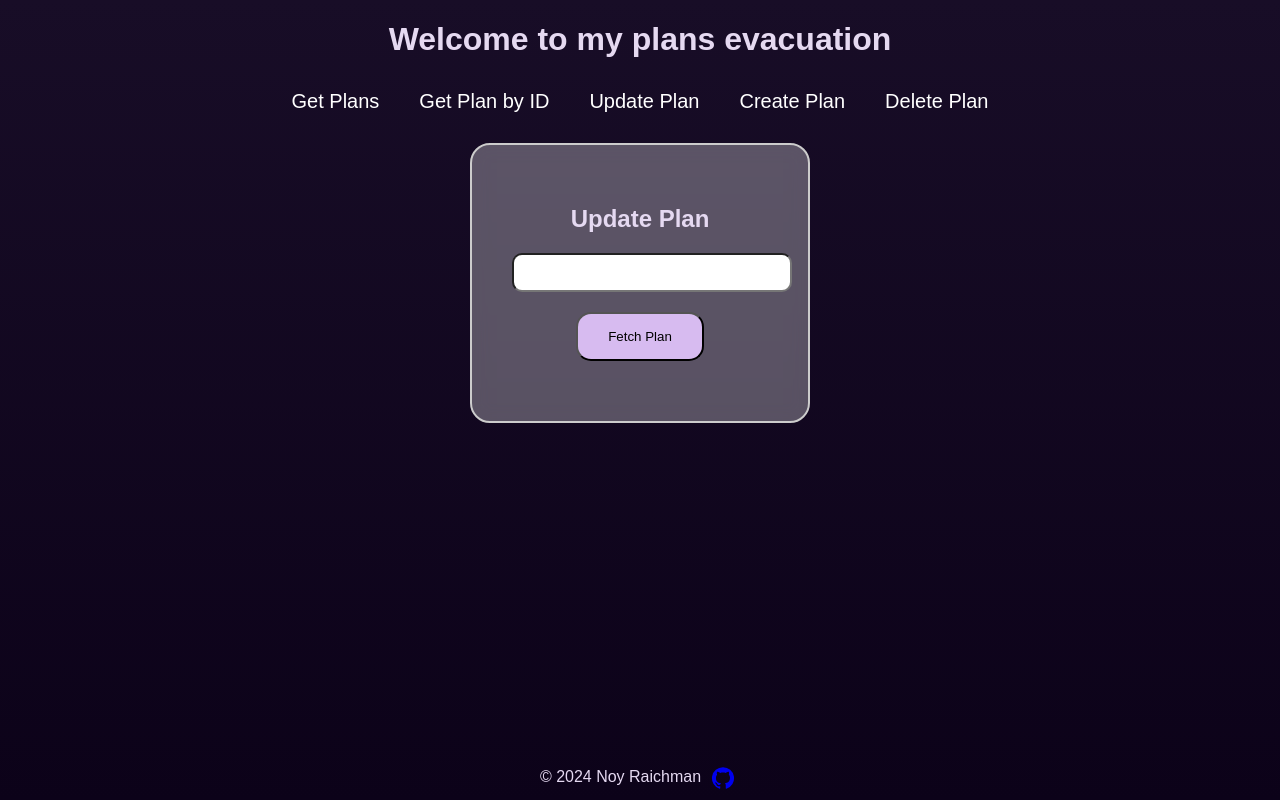
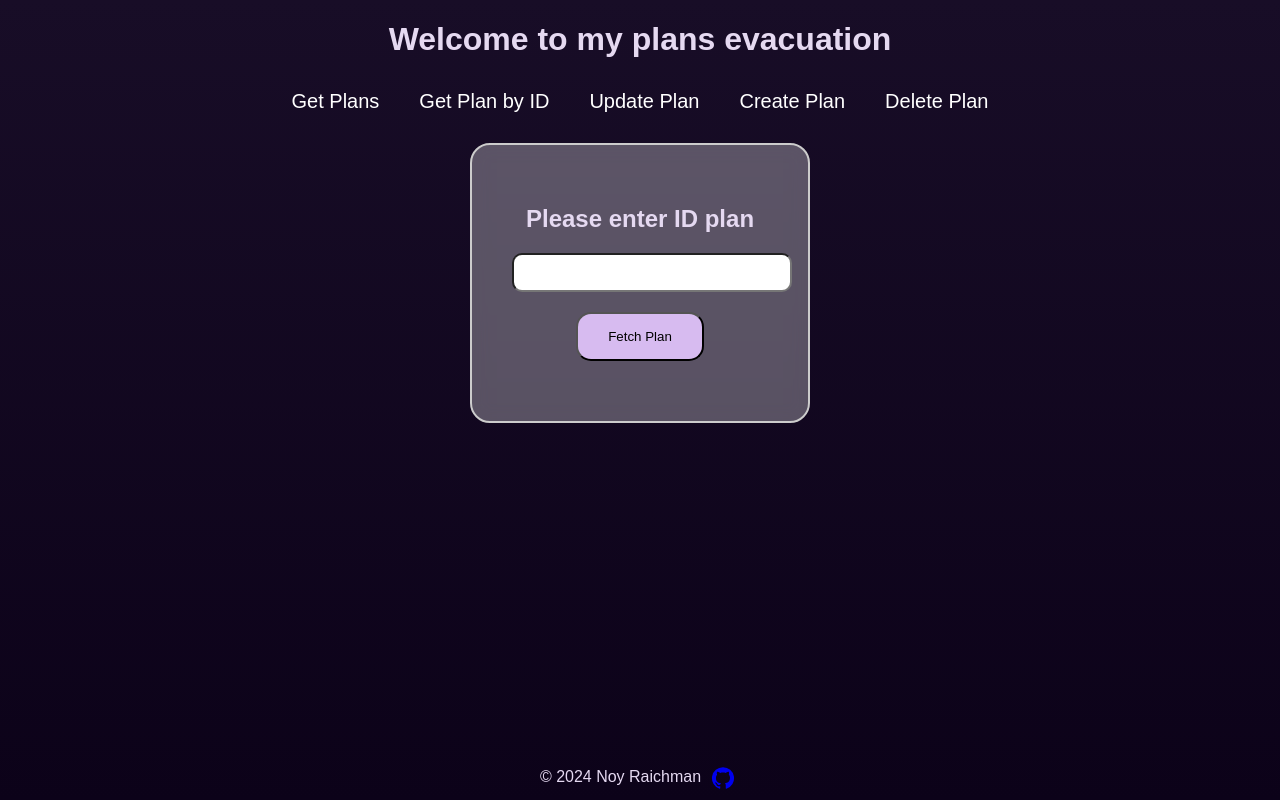
Before and after one commit to noy2611/React_Assignment3, a React (Vite) app: page / in a window 1280 px wide. Both pictures are taken after a click on the button "Update Plan". Built offline with nearby package versions, Linux system fonts and the light colour scheme.

Commit message:
update the companent and readme

```diff
--- a/src/App.jsx
+++ b/src/App.jsx
@@ -1,23 +1,17 @@
 import { useState } from 'react'
-import reactLogo from './assets/react.svg'
-import viteLogo from '/vite.svg'
+
 import './App.css'
 import Header from "./component/Header";
 import Footer from "./component/Footer";
-// import { BrowserRouter, Route } from "react-router-dom";
 import { BrowserRouter as Router, Route } from 'react-router-dom';
 import GetAllDataComponent from './component/GetAllDataComponent';
 import GetByIdDataComponent from './component/GetPlanByIDComponent';
 import UpdateDataComponent from './component/UpdatePlanComponent';
 import CreateNewDataComponent from './component/CreatePlanComponent ';
-// import DeleteByIdDataComponent from './component/DeletePlanComponent  ';
 import DeleteByIdDataComponent from './component/DeletePlanComponent';
-// import PlanServer from './services/plan.servies';
-
 
 
 function App() {
-  const [count, setCount] = useState(0)
   const [selectedComponent, setSelectedComponent] = useState(null);
 
 
@@ -48,29 +42,18 @@ function App() {
     flexDirection: 'column',
     height: '100vh',
     alignItems: 'center',
-    // minHeight: '100vh',
   };
 
   return (
     <Router>
     <div style={containerStyle}>
     <h1>Welcome to my plans evacuation</h1>
-
     <Header onButtonClick={(component) => setSelectedComponent(component)} />
-    {/* <Route path="/plan" element={<GetAllDataComponent/>} /> */}
-
-
-           {/* Render the selected component */}
            {renderSelectedComponent()}
-
       <Footer />
   </div>
 </Router>
   )
-
-
-
-
 }
 
 export default App
--- a/src/component/Footer.jsx
+++ b/src/component/Footer.jsx
@@ -15,7 +15,6 @@ const Footer = () => {
     margin: '0 5px',
     verticalAlign: 'middle',
   };
-
   return (
     <div style={footerStyle}>
       <span style={{ marginRight: '5px' }}>© 2024 Noy Raichman</span>
--- a/src/component/GetAllDataComponent.jsx
+++ b/src/component/GetAllDataComponent.jsx
@@ -1,10 +1,7 @@
-// GetAllDataComponent.jsx
 import React, { useState, useEffect } from "react";
 import { getAllPlans } from "../services/plan.servies";
 import Card from '@mui/material/Card';
 import CardContent from '@mui/material/CardContent';
-
-
 
 const cardStyle = {
   margin: '10px',
@@ -21,7 +18,6 @@ const idStyle = {
   marginBottom: '8px',
   color: 'white',
 };
-
 
 const GetAllDataComponent = () => {
   const [plans, setPlans] = useState([]);
--- a/src/component/Header.jsx
+++ b/src/component/Header.jsx
@@ -1,12 +1,7 @@
-
-// export default Header;
-
 
 import React, { useState } from 'react';
-
 const Header = ({ onButtonClick }) => {
   const [hoveredButton, setHoveredButton] = useState(null);
-
   const centerStyle = {
     display: 'flex',
     justifyContent: 'center',
--- a/src/component/UpdatePlanComponent.jsx
+++ b/src/component/UpdatePlanComponent.jsx
@@ -49,7 +49,6 @@ const UpdatePlanComponent = () => {
       };
 
       const response = await updatePlan(id, updatedPlan);
-
       if (response) {
         setSuccessMessage("Plan updated successfully!");
       } else {
@@ -64,7 +63,7 @@ const UpdatePlanComponent = () => {
 
   return (
     <div style={{ padding: '40px', border: '2px solid #ccc', borderRadius: '20px', margin: '20px', display: 'flex', flexDirection: 'column', alignItems: 'center', justifyContent: 'center', backdropFilter: 'blur(10px)', backgroundColor: 'rgba(255, 255, 255, 0.3)' }}>
-      <h2 style={{ marginBottom: '20px' }}>Update Plan</h2>
+      <h2 style={{ marginBottom: '20px' }}> Please enter ID plan</h2>
       <div style={{ display: 'flex', flexDirection: 'column', alignItems: 'center', width: '100%' }}>
         <form style={{ marginBottom: '20px', display: 'flex', flexDirection: 'column', alignItems: 'center', width: '100%' }}>
           <label style={{ marginBottom: '20px', width: '20vw' }}>
@@ -75,7 +74,6 @@ const UpdatePlanComponent = () => {
           </button>
         </form>
       </div>
-
       {loading && <div>Loading...</div>}
       {error && <div style={{ color: 'red' }}>Error: {error}</div>}
       {name && (
@@ -98,8 +96,6 @@ const UpdatePlanComponent = () => {
     </button>
   </div>
 )}
-
-
       {successMessage && (
         <div style={{ color: 'green', fontWeight: 'bold', marginTop: '10px' }}>
           {successMessage}
```
Also changed, not shown: 1 other file (tests, documents, lock files or other folders).
